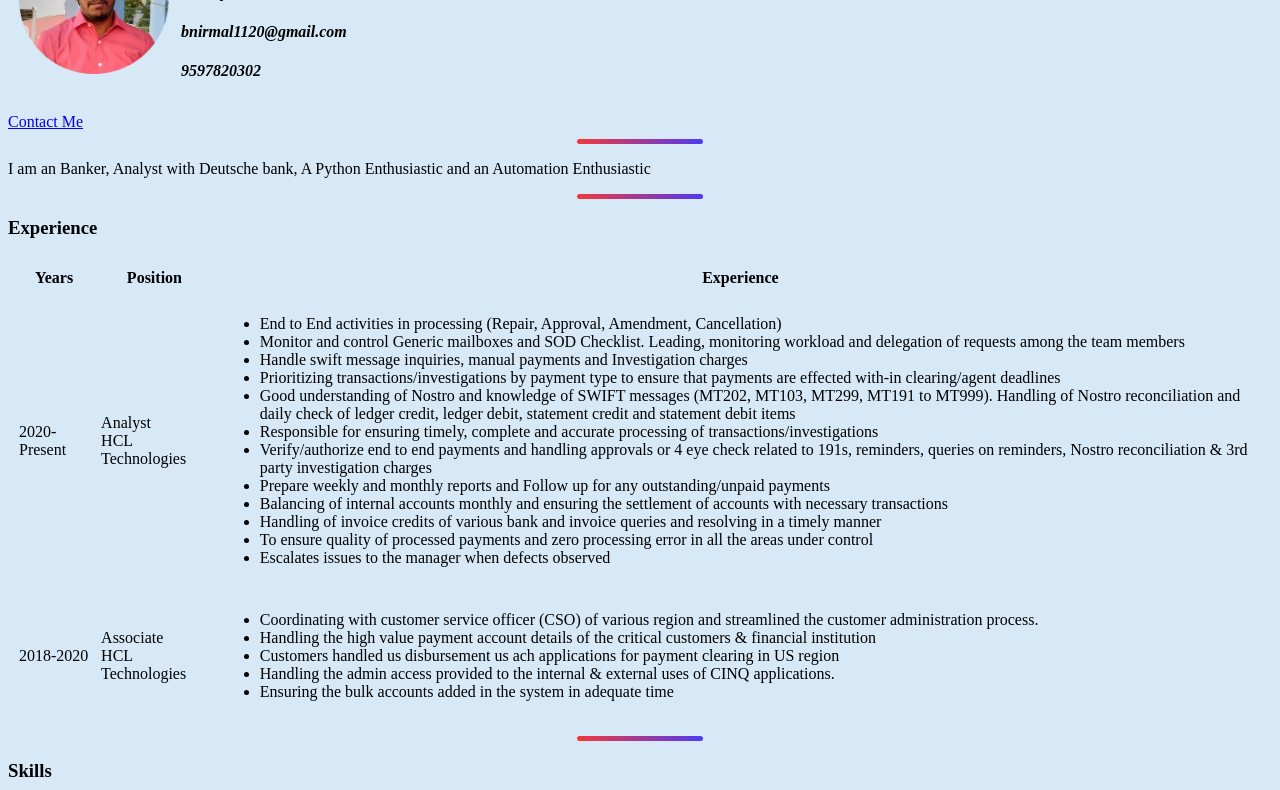
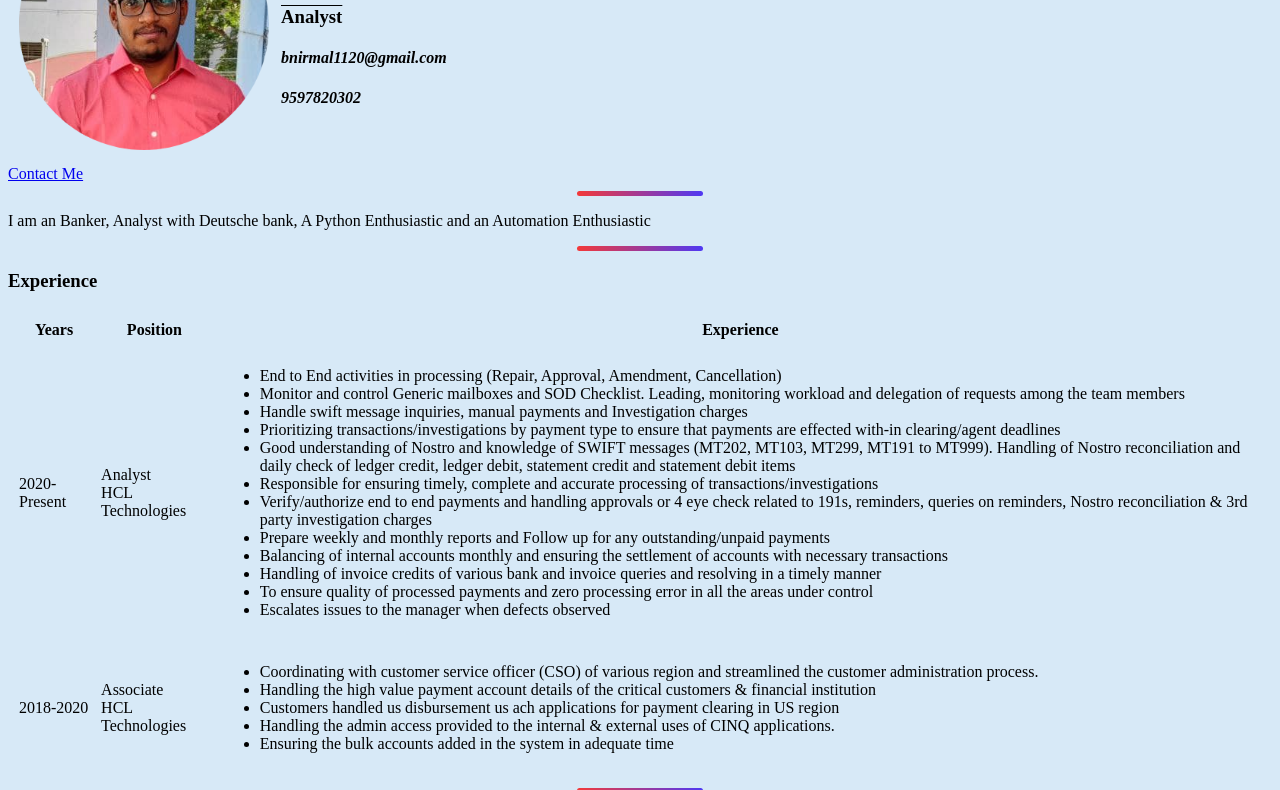
Before and after one commit to Nirmal2point0/Profile, a plain HTML site: page index.html in a window 1280 px wide. Shown: the part 119-909 px from the top of the page. Drawn offline with Linux system fonts and the light colour scheme.

Commit message:
Add files via upload

```diff
--- a/index.html
+++ b/index.html
@@ -13,7 +13,7 @@
   <table cellspacing="10px">
     <tr>
       <td>
-        <img src="Nirmalkumar.png" alt="Nirmal Profile" width="150" height="150">
+        <img src="Nirmalkumar.png" alt="Nirmal Profile" width="250" height="250">
       </td>
       <td>
         <h1>Nirmalkumar B</h1>
```
